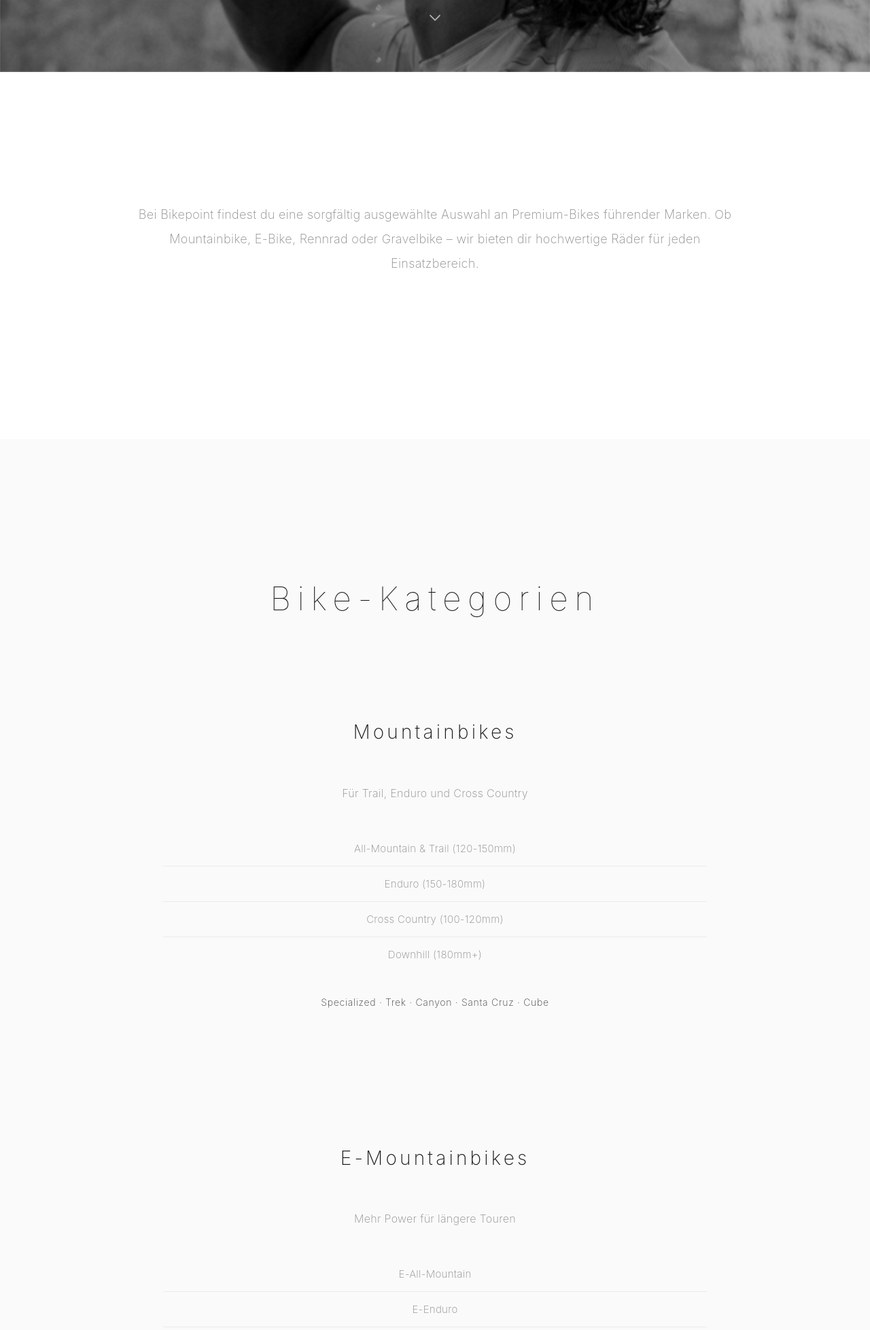
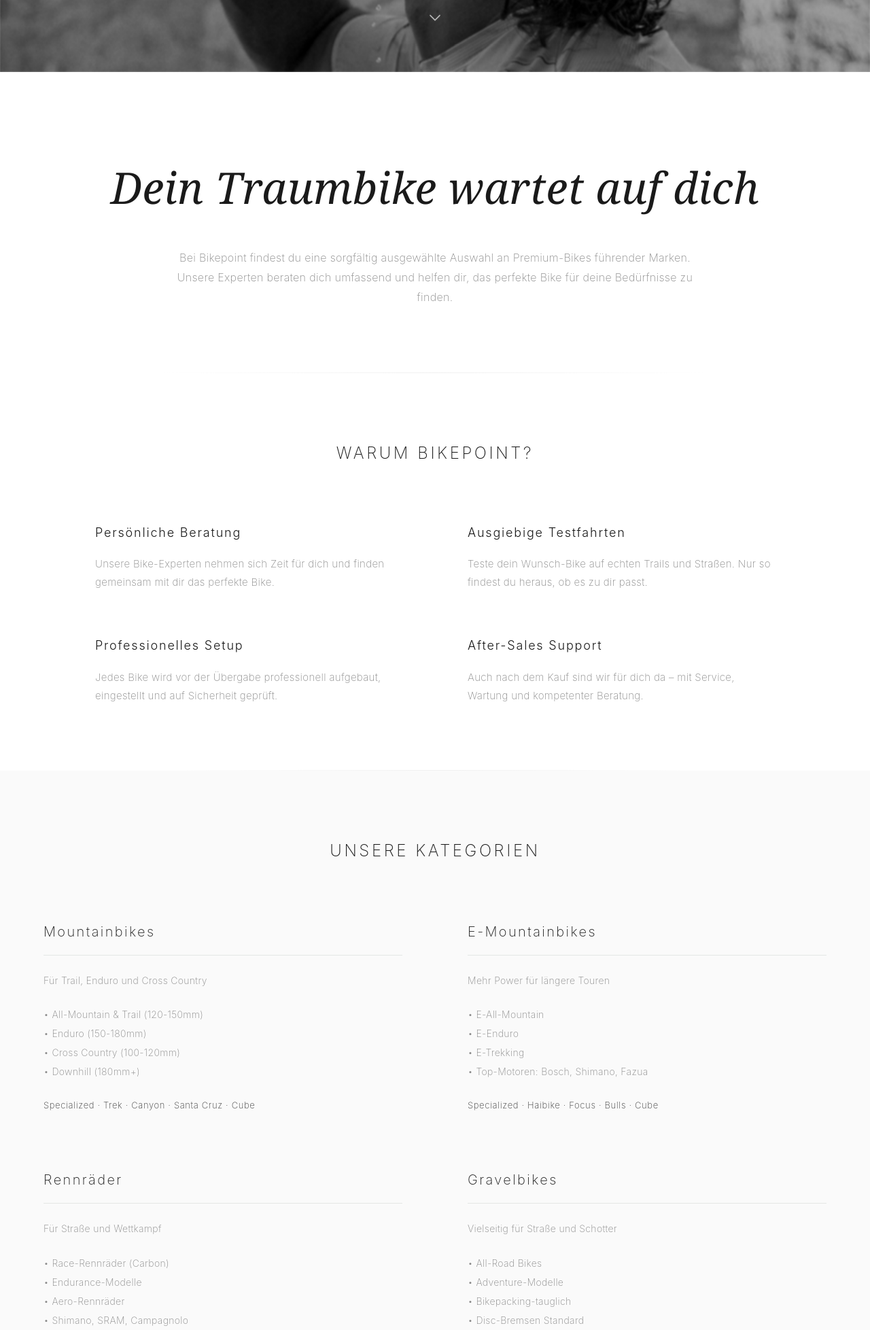
Before and after one commit to Lokolus/bikepoint, a PHP site: page /verkauf.php in a window 1280 px wide. Shown: the part 694-2651 px from the top of the page at 68% size. Run offline with PHP 8.4, Linux system fonts and the light colour scheme.

Commit message:
Verkaufsseite: Kompakter Luxus-Stil - 'Meine Arbeitsweise' Design
- Elegante Intro mit Serif-Überschrift (Georgia, italic)
- Dünne Trennlinien zwischen Sektionen für elegante Struktur
- Zweispaltige Premium-Feature-Sektion "Warum Bikepoint?"
- Bike-Kategorien in hochwertigem 2-spaltigem Grid mit subtilen Linien
- 4-Schritte-Prozess mit nummerierten Steps (01-04) im Grid-Layout
- Großes atmosphärisches S/W-Foto mit inspirierendem Zitat
- Kompakterer Stil: 6rem statt 12rem Padding (weniger Weißraum)
- Serif-Schriften für emotionale Headlines
- Minimalistischer Premium-Footer beibehalten

```diff
--- a/verkauf.php
+++ b/verkauf.php
@@ -4,7 +4,7 @@ $has_hero = true;
 include 'includes/header.php';
 ?>
 
-<!-- Hero Section - Fullscreen Schwarz-Weiß wie Homepage -->
+<!-- Hero Section - Fullscreen Schwarz-Weiß -->
 <section class="hero">
     <div class="hero-bg" style="background-image: url('assets/images/19.08.25-229.jpg');"></div>
     <div class="hero-content">
@@ -18,130 +18,241 @@ include 'includes/header.php';
     </div>
 </section>
 
-<!-- Main Content -->
 <main>
-    <!-- Introduction Section - Premium Text, max 60% Breite -->
-    <section class="section-spacing">
+    <!-- Elegante Intro-Sektion mit Serif-Überschrift -->
+    <section style="padding: 8rem 0 6rem;">
         <div class="container">
-            <div class="content-box fade-in" style="max-width: 900px; margin: 0 auto; text-align: center;">
-                <p style="font-size: 1.125rem; line-height: 2; color: var(--color-text-light); margin-bottom: 3rem;">
+            <div style="max-width: 1000px; margin: 0 auto; text-align: center;">
+                <h2 style="font-family: Georgia, 'Times New Roman', serif; font-size: clamp(2.5rem, 5vw, 4rem); font-weight: 300; line-height: 1.3; margin-bottom: 3rem; color: var(--color-text); font-style: italic;">
+                    Dein Traumbike wartet auf dich
+                </h2>
+                <p style="font-size: 1rem; line-height: 1.8; color: var(--color-text-light); max-width: 800px; margin: 0 auto;">
                     Bei Bikepoint findest du eine sorgfältig ausgewählte Auswahl an Premium-Bikes führender Marken.
-                    Ob Mountainbike, E-Bike, Rennrad oder Gravelbike – wir bieten dir hochwertige Räder für jeden Einsatzbereich.
+                    Unsere Experten beraten dich umfassend und helfen dir, das perfekte Bike für deine Bedürfnisse zu finden.
                 </p>
             </div>
         </div>
     </section>
 
-    <!-- Bike Categories Section - Offenes Layout ohne Boxen -->
-    <section class="section-spacing" style="background-color: var(--color-primary);">
+    <!-- Dünne Trennlinie -->
     <div class="container">
-            <div class="fade-in" style="text-align: center; margin-bottom: var(--spacing-md);">
-                <h2 style="font-size: clamp(2rem, 4vw, 3rem); font-weight: 100; letter-spacing: 0.2em; margin-bottom: 1.5rem;">Bike-Kategorien</h2>
+        <div style="height: 1px; background: linear-gradient(90deg, transparent, var(--color-border), transparent); margin: 0 auto; max-width: 800px;"></div>
     </div>
 
-            <!-- Mountainbikes -->
-            <div class="fade-in" style="margin-bottom: 12rem;">
-                <h3 style="font-size: 1.75rem; font-weight: 200; letter-spacing: 0.15em; margin-bottom: 3rem; text-align: center;">Mountainbikes</h3>
-                <div style="max-width: 800px; margin: 0 auto; text-align: center;">
-                    <p style="font-size: 1rem; line-height: 2; color: var(--color-text-light); margin-bottom: 2.5rem;">
-                        Für Trail, Enduro und Cross Country
+    <!-- Zweispaltige Premium-Feature-Sektion -->
+    <section style="padding: 6rem 0;">
+        <div class="container">
+            <div style="max-width: 1200px; margin: 0 auto;">
+                <h3 style="font-size: 1.5rem; font-weight: 200; letter-spacing: 0.15em; text-align: center; margin-bottom: 5rem; text-transform: uppercase;">
+                    Warum Bikepoint?
+                </h3>
+
+                <div style="display: grid; grid-template-columns: repeat(2, 1fr); gap: 4rem 6rem; max-width: 1000px; margin: 0 auto;">
+                    <div>
+                        <h4 style="font-size: 1.125rem; font-weight: 300; letter-spacing: 0.1em; margin-bottom: 1rem;">Persönliche Beratung</h4>
+                        <p style="font-size: 0.9375rem; line-height: 1.8; color: var(--color-text-light);">
+                            Unsere Bike-Experten nehmen sich Zeit für dich und finden gemeinsam mit dir das perfekte Bike.
                         </p>
-                    <ul style="list-style: none; padding: 0; margin-bottom: 2rem;">
-                        <li style="padding: 0.75rem 0; border-bottom: 1px solid rgba(139, 157, 147, 0.15); color: var(--color-text-light); font-size: 0.9375rem;">All-Mountain & Trail (120-150mm)</li>
-                        <li style="padding: 0.75rem 0; border-bottom: 1px solid rgba(139, 157, 147, 0.15); color: var(--color-text-light); font-size: 0.9375rem;">Enduro (150-180mm)</li>
-                        <li style="padding: 0.75rem 0; border-bottom: 1px solid rgba(139, 157, 147, 0.15); color: var(--color-text-light); font-size: 0.9375rem;">Cross Country (100-120mm)</li>
-                        <li style="padding: 0.75rem 0; color: var(--color-text-light); font-size: 0.9375rem;">Downhill (180mm+)</li>
-                    </ul>
-                    <p style="font-size: 0.875rem; color: var(--color-text-anthracite); letter-spacing: 0.05em;">Specialized · Trek · Canyon · Santa Cruz · Cube</p>
-                </div>
                     </div>
 
-            <!-- E-Mountainbikes -->
-            <div class="fade-in" style="margin-bottom: 12rem;">
-                <h3 style="font-size: 1.75rem; font-weight: 200; letter-spacing: 0.15em; margin-bottom: 3rem; text-align: center;">E-Mountainbikes</h3>
-                <div style="max-width: 800px; margin: 0 auto; text-align: center;">
-                    <p style="font-size: 1rem; line-height: 2; color: var(--color-text-light); margin-bottom: 2.5rem;">
-                        Mehr Power für längere Touren
+                    <div>
+                        <h4 style="font-size: 1.125rem; font-weight: 300; letter-spacing: 0.1em; margin-bottom: 1rem;">Ausgiebige Testfahrten</h4>
+                        <p style="font-size: 0.9375rem; line-height: 1.8; color: var(--color-text-light);">
+                            Teste dein Wunsch-Bike auf echten Trails und Straßen. Nur so findest du heraus, ob es zu dir passt.
                         </p>
-                    <ul style="list-style: none; padding: 0; margin-bottom: 2rem;">
-                        <li style="padding: 0.75rem 0; border-bottom: 1px solid rgba(139, 157, 147, 0.15); color: var(--color-text-light); font-size: 0.9375rem;">E-All-Mountain</li>
-                        <li style="padding: 0.75rem 0; border-bottom: 1px solid rgba(139, 157, 147, 0.15); color: var(--color-text-light); font-size: 0.9375rem;">E-Enduro</li>
-                        <li style="padding: 0.75rem 0; border-bottom: 1px solid rgba(139, 157, 147, 0.15); color: var(--color-text-light); font-size: 0.9375rem;">E-Trekking</li>
-                        <li style="padding: 0.75rem 0; color: var(--color-text-light); font-size: 0.9375rem;">Top-Motoren: Bosch, Shimano, Fazua</li>
-                    </ul>
-                    <p style="font-size: 0.875rem; color: var(--color-text-anthracite); letter-spacing: 0.05em;">Specialized · Haibike · Focus · Bulls · Cube</p>
-                </div>
                     </div>
 
-            <!-- Rennräder -->
-            <div class="fade-in" style="margin-bottom: 12rem;">
-                <h3 style="font-size: 1.75rem; font-weight: 200; letter-spacing: 0.15em; margin-bottom: 3rem; text-align: center;">Rennräder</h3>
-                <div style="max-width: 800px; margin: 0 auto; text-align: center;">
-                    <p style="font-size: 1rem; line-height: 2; color: var(--color-text-light); margin-bottom: 2.5rem;">
-                        Für Straße und Wettkampf
+                    <div>
+                        <h4 style="font-size: 1.125rem; font-weight: 300; letter-spacing: 0.1em; margin-bottom: 1rem;">Professionelles Setup</h4>
+                        <p style="font-size: 0.9375rem; line-height: 1.8; color: var(--color-text-light);">
+                            Jedes Bike wird vor der Übergabe professionell aufgebaut, eingestellt und auf Sicherheit geprüft.
                         </p>
-                    <ul style="list-style: none; padding: 0; margin-bottom: 2rem;">
-                        <li style="padding: 0.75rem 0; border-bottom: 1px solid rgba(139, 157, 147, 0.15); color: var(--color-text-light); font-size: 0.9375rem;">Race-Rennräder (Carbon)</li>
-                        <li style="padding: 0.75rem 0; border-bottom: 1px solid rgba(139, 157, 147, 0.15); color: var(--color-text-light); font-size: 0.9375rem;">Endurance-Modelle</li>
-                        <li style="padding: 0.75rem 0; border-bottom: 1px solid rgba(139, 157, 147, 0.15); color: var(--color-text-light); font-size: 0.9375rem;">Aero-Rennräder</li>
-                        <li style="padding: 0.75rem 0; color: var(--color-text-light); font-size: 0.9375rem;">Shimano, SRAM, Campagnolo</li>
-                    </ul>
-                    <p style="font-size: 0.875rem; color: var(--color-text-anthracite); letter-spacing: 0.05em;">Specialized · Trek · Canyon · Bianchi · Cervelo</p>
-                </div>
                     </div>
 
-            <!-- Gravelbikes -->
-            <div class="fade-in" style="margin-bottom: 12rem;">
-                <h3 style="font-size: 1.75rem; font-weight: 200; letter-spacing: 0.15em; margin-bottom: 3rem; text-align: center;">Gravelbikes</h3>
-                <div style="max-width: 800px; margin: 0 auto; text-align: center;">
-                    <p style="font-size: 1rem; line-height: 2; color: var(--color-text-light); margin-bottom: 2.5rem;">
-                        Vielseitig für Straße und Schotter
+                    <div>
+                        <h4 style="font-size: 1.125rem; font-weight: 300; letter-spacing: 0.1em; margin-bottom: 1rem;">After-Sales Support</h4>
+                        <p style="font-size: 0.9375rem; line-height: 1.8; color: var(--color-text-light);">
+                            Auch nach dem Kauf sind wir für dich da – mit Service, Wartung und kompetenter Beratung.
                         </p>
-                    <ul style="list-style: none; padding: 0; margin-bottom: 2rem;">
-                        <li style="padding: 0.75rem 0; border-bottom: 1px solid rgba(139, 157, 147, 0.15); color: var(--color-text-light); font-size: 0.9375rem;">All-Road Bikes</li>
-                        <li style="padding: 0.75rem 0; border-bottom: 1px solid rgba(139, 157, 147, 0.15); color: var(--color-text-light); font-size: 0.9375rem;">Adventure-Modelle</li>
-                        <li style="padding: 0.75rem 0; border-bottom: 1px solid rgba(139, 157, 147, 0.15); color: var(--color-text-light); font-size: 0.9375rem;">Bikepacking-tauglich</li>
-                        <li style="padding: 0.75rem 0; color: var(--color-text-light); font-size: 0.9375rem;">Disc-Bremsen Standard</li>
-                    </ul>
-                    <p style="font-size: 0.875rem; color: var(--color-text-anthracite); letter-spacing: 0.05em;">Specialized · Trek · Canyon · Giant · Cannondale</p>
+                    </div>
                 </div>
             </div>
         </div>
     </section>
 
-    <!-- Services Section - Offenes Layout -->
-    <section class="section-spacing">
+    <!-- Dünne Trennlinie -->
     <div class="container">
-            <div class="fade-in" style="text-align: center; margin-bottom: var(--spacing-md);">
-                <h2 style="font-size: clamp(2rem, 4vw, 3rem); font-weight: 100; letter-spacing: 0.2em; margin-bottom: 1.5rem;">Unsere Services</h2>
+        <div style="height: 1px; background: linear-gradient(90deg, transparent, var(--color-border), transparent); margin: 0 auto; max-width: 800px;"></div>
     </div>
 
-            <div class="fade-in" style="max-width: 1200px; margin: 0 auto; display: grid; grid-template-columns: repeat(auto-fit, minmax(320px, 1fr)); gap: 6rem;">
-                <div style="text-align: center;">
-                    <h3 style="font-size: 1.25rem; font-weight: 200; letter-spacing: 0.15em; margin-bottom: 1.5rem;">Persönliche Beratung</h3>
-                    <p style="color: var(--color-text-light); line-height: 2; font-size: 0.9375rem;">
-                        Unsere Bike-Experten nehmen sich Zeit für dich und finden gemeinsam mit dir das perfekte Bike.
+    <!-- Bike-Kategorien in hochwertigem Grid -->
+    <section style="padding: 6rem 0; background-color: var(--color-primary);">
+        <div class="container">
+            <div style="max-width: 1200px; margin: 0 auto;">
+                <h3 style="font-size: 1.5rem; font-weight: 200; letter-spacing: 0.15em; text-align: center; margin-bottom: 5rem; text-transform: uppercase;">
+                    Unsere Kategorien
+                </h3>
+
+                <div style="display: grid; grid-template-columns: repeat(2, 1fr); gap: 5rem 6rem;">
+                    <!-- Mountainbikes -->
+                    <div>
+                        <h4 style="font-size: 1.25rem; font-weight: 200; letter-spacing: 0.12em; margin-bottom: 1.5rem; padding-bottom: 1rem; border-bottom: 1px solid rgba(139, 157, 147, 0.2);">
+                            Mountainbikes
+                        </h4>
+                        <p style="font-size: 0.875rem; line-height: 1.8; color: var(--color-text-light); margin-bottom: 1.5rem;">
+                            Für Trail, Enduro und Cross Country
+                        </p>
+                        <ul style="list-style: none; padding: 0; font-size: 0.875rem; color: var(--color-text-light); line-height: 2;">
+                            <li>• All-Mountain & Trail (120-150mm)</li>
+                            <li>• Enduro (150-180mm)</li>
+                            <li>• Cross Country (100-120mm)</li>
+                            <li>• Downhill (180mm+)</li>
+                        </ul>
+                        <p style="font-size: 0.8125rem; color: var(--color-text-anthracite); margin-top: 1.5rem; letter-spacing: 0.05em;">
+                            Specialized · Trek · Canyon · Santa Cruz · Cube
                         </p>
                     </div>
-                <div style="text-align: center;">
-                    <h3 style="font-size: 1.25rem; font-weight: 200; letter-spacing: 0.15em; margin-bottom: 1.5rem;">Testfahrten</h3>
-                    <p style="color: var(--color-text-light); line-height: 2; font-size: 0.9375rem;">
-                        Teste dein Wunsch-Bike ausgiebig auf echten Trails und Straßen.
+
+                    <!-- E-Mountainbikes -->
+                    <div>
+                        <h4 style="font-size: 1.25rem; font-weight: 200; letter-spacing: 0.12em; margin-bottom: 1.5rem; padding-bottom: 1rem; border-bottom: 1px solid rgba(139, 157, 147, 0.2);">
+                            E-Mountainbikes
+                        </h4>
+                        <p style="font-size: 0.875rem; line-height: 1.8; color: var(--color-text-light); margin-bottom: 1.5rem;">
+                            Mehr Power für längere Touren
+                        </p>
+                        <ul style="list-style: none; padding: 0; font-size: 0.875rem; color: var(--color-text-light); line-height: 2;">
+                            <li>• E-All-Mountain</li>
+                            <li>• E-Enduro</li>
+                            <li>• E-Trekking</li>
+                            <li>• Top-Motoren: Bosch, Shimano, Fazua</li>
+                        </ul>
+                        <p style="font-size: 0.8125rem; color: var(--color-text-anthracite); margin-top: 1.5rem; letter-spacing: 0.05em;">
+                            Specialized · Haibike · Focus · Bulls · Cube
                         </p>
                     </div>
-                <div style="text-align: center;">
-                    <h3 style="font-size: 1.25rem; font-weight: 200; letter-spacing: 0.15em; margin-bottom: 1.5rem;">Professionelles Setup</h3>
-                    <p style="color: var(--color-text-light); line-height: 2; font-size: 0.9375rem;">
-                        Jedes Bike wird vor der Übergabe professionell aufgebaut und auf Sicherheit geprüft.
+
+                    <!-- Rennräder -->
+                    <div>
+                        <h4 style="font-size: 1.25rem; font-weight: 200; letter-spacing: 0.12em; margin-bottom: 1.5rem; padding-bottom: 1rem; border-bottom: 1px solid rgba(139, 157, 147, 0.2);">
+                            Rennräder
+                        </h4>
+                        <p style="font-size: 0.875rem; line-height: 1.8; color: var(--color-text-light); margin-bottom: 1.5rem;">
+                            Für Straße und Wettkampf
                         </p>
+                        <ul style="list-style: none; padding: 0; font-size: 0.875rem; color: var(--color-text-light); line-height: 2;">
+                            <li>• Race-Rennräder (Carbon)</li>
+                            <li>• Endurance-Modelle</li>
+                            <li>• Aero-Rennräder</li>
+                            <li>• Shimano, SRAM, Campagnolo</li>
+                        </ul>
+                        <p style="font-size: 0.8125rem; color: var(--color-text-anthracite); margin-top: 1.5rem; letter-spacing: 0.05em;">
+                            Specialized · Trek · Canyon · Bianchi · Cervelo
+                        </p>
+                    </div>
+
+                    <!-- Gravelbikes -->
+                    <div>
+                        <h4 style="font-size: 1.25rem; font-weight: 200; letter-spacing: 0.12em; margin-bottom: 1.5rem; padding-bottom: 1rem; border-bottom: 1px solid rgba(139, 157, 147, 0.2);">
+                            Gravelbikes
+                        </h4>
+                        <p style="font-size: 0.875rem; line-height: 1.8; color: var(--color-text-light); margin-bottom: 1.5rem;">
+                            Vielseitig für Straße und Schotter
+                        </p>
+                        <ul style="list-style: none; padding: 0; font-size: 0.875rem; color: var(--color-text-light); line-height: 2;">
+                            <li>• All-Road Bikes</li>
+                            <li>• Adventure-Modelle</li>
+                            <li>• Bikepacking-tauglich</li>
+                            <li>• Disc-Bremsen Standard</li>
+                        </ul>
+                        <p style="font-size: 0.8125rem; color: var(--color-text-anthracite); margin-top: 1.5rem; letter-spacing: 0.05em;">
+                            Specialized · Trek · Canyon · Giant · Cannondale
+                        </p>
+                    </div>
                 </div>
             </div>
         </div>
     </section>
 
-    <!-- CTA Section - Dunkler Hintergrund -->
-    <section style="padding: var(--spacing-md) 0; background-color: #0A0A0A; text-align: center;">
-        <div class="container fade-in">
+    <!-- Dünne Trennlinie -->
+    <div class="container">
+        <div style="height: 1px; background: linear-gradient(90deg, transparent, var(--color-border), transparent); margin: 0 auto; max-width: 800px;"></div>
+    </div>
+
+    <!-- 4-Schritte-Prozess -->
+    <section style="padding: 6rem 0;">
+        <div class="container">
+            <div style="max-width: 1000px; margin: 0 auto;">
+                <h3 style="font-family: Georgia, 'Times New Roman', serif; font-size: clamp(2rem, 4vw, 3rem); font-weight: 300; text-align: center; margin-bottom: 4rem; font-style: italic;">
+                    So läuft dein Bike-Kauf ab
+                </h3>
+
+                <div style="display: grid; gap: 4rem;">
+                    <!-- Schritt 1 -->
+                    <div style="display: grid; grid-template-columns: 60px 1fr; gap: 2rem; align-items: start;">
+                        <div style="font-size: 3rem; font-weight: 100; color: var(--color-accent); opacity: 0.4; line-height: 1;">01</div>
+                        <div>
+                            <h4 style="font-size: 1.25rem; font-weight: 300; letter-spacing: 0.1em; margin-bottom: 1rem;">Beratung & Analyse</h4>
+                            <p style="font-size: 0.9375rem; line-height: 1.8; color: var(--color-text-light);">
+                                In einem ausführlichen Gespräch ermitteln wir gemeinsam deine Anforderungen, Fahrstil und Budget.
+                                Wir analysieren deine körperlichen Voraussetzungen und empfehlen die passende Rahmengröße.
+                            </p>
+                        </div>
+                    </div>
+
+                    <!-- Schritt 2 -->
+                    <div style="display: grid; grid-template-columns: 60px 1fr; gap: 2rem; align-items: start;">
+                        <div style="font-size: 3rem; font-weight: 100; color: var(--color-accent); opacity: 0.4; line-height: 1;">02</div>
+                        <div>
+                            <h4 style="font-size: 1.25rem; font-weight: 300; letter-spacing: 0.1em; margin-bottom: 1rem;">Testfahrt</h4>
+                            <p style="font-size: 0.9375rem; line-height: 1.8; color: var(--color-text-light);">
+                                Teste dein Wunsch-Bike ausgiebig auf echten Trails oder Straßen in den Alpen.
+                                Erlebe Handling, Geometrie und Komponenten im realen Einsatz und spüre den Unterschied.
+                            </p>
+                        </div>
+                    </div>
+
+                    <!-- Schritt 3 -->
+                    <div style="display: grid; grid-template-columns: 60px 1fr; gap: 2rem; align-items: start;">
+                        <div style="font-size: 3rem; font-weight: 100; color: var(--color-accent); opacity: 0.4; line-height: 1;">03</div>
+                        <div>
+                            <h4 style="font-size: 1.25rem; font-weight: 300; letter-spacing: 0.1em; margin-bottom: 1rem;">Konfiguration & Feinabstimmung</h4>
+                            <p style="font-size: 0.9375rem; line-height: 1.8; color: var(--color-text-light);">
+                                Wir passen dein Bike individuell an: Sattel, Lenker, Vorbau, Pedale – jedes Detail wird auf deine Bedürfnisse abgestimmt.
+                                Optional bieten wir auch professionelles Bikefitting an.
+                            </p>
+                        </div>
+                    </div>
+
+                    <!-- Schritt 4 -->
+                    <div style="display: grid; grid-template-columns: 60px 1fr; gap: 2rem; align-items: start;">
+                        <div style="font-size: 3rem; font-weight: 100; color: var(--color-accent); opacity: 0.4; line-height: 1;">04</div>
+                        <div>
+                            <h4 style="font-size: 1.25rem; font-weight: 300; letter-spacing: 0.1em; margin-bottom: 1rem;">Übergabe & Service</h4>
+                            <p style="font-size: 0.9375rem; line-height: 1.8; color: var(--color-text-light);">
+                                Dein Bike wird professionell aufgebaut, eingestellt und final geprüft.
+                                Bei der Übergabe erklären wir dir alle Funktionen und stehen dir auch nach dem Kauf mit Service und Beratung zur Seite.
+                            </p>
+                        </div>
+                    </div>
+                </div>
+            </div>
+        </div>
+    </section>
+
+    <!-- Großes atmosphärisches Schwarz-Weiß-Foto mit Statement -->
+    <section style="position: relative; min-height: 600px; display: flex; align-items: center; justify-content: center; background-image: url('assets/images/19.08.25-380.jpg'); background-size: cover; background-position: center; filter: grayscale(100%);">
+        <div style="position: absolute; inset: 0; background: linear-gradient(to bottom, rgba(0, 0, 0, 0.3), rgba(0, 0, 0, 0.5));"></div>
+        <div style="position: relative; z-index: 10; text-align: center; color: white; padding: 0 2rem; max-width: 800px;">
+            <p style="font-family: Georgia, 'Times New Roman', serif; font-size: clamp(1.5rem, 3vw, 2.5rem); font-weight: 300; line-height: 1.5; font-style: italic;">
+                „Das perfekte Bike ist nicht das teuerste, sondern das, welches am besten zu dir passt."
+            </p>
+        </div>
+    </section>
+
+    <!-- CTA Section -->
+    <section style="padding: 6rem 0; text-align: center; background-color: #0A0A0A;">
+        <div class="container">
             <h2 style="font-size: clamp(2rem, 4vw, 3rem); font-weight: 100; letter-spacing: 0.2em; margin-bottom: 2rem; color: white;">
                 Bereit für dein neues Bike?
             </h2>
```
Lines whose indentation alone changed are shown as unchanged.
